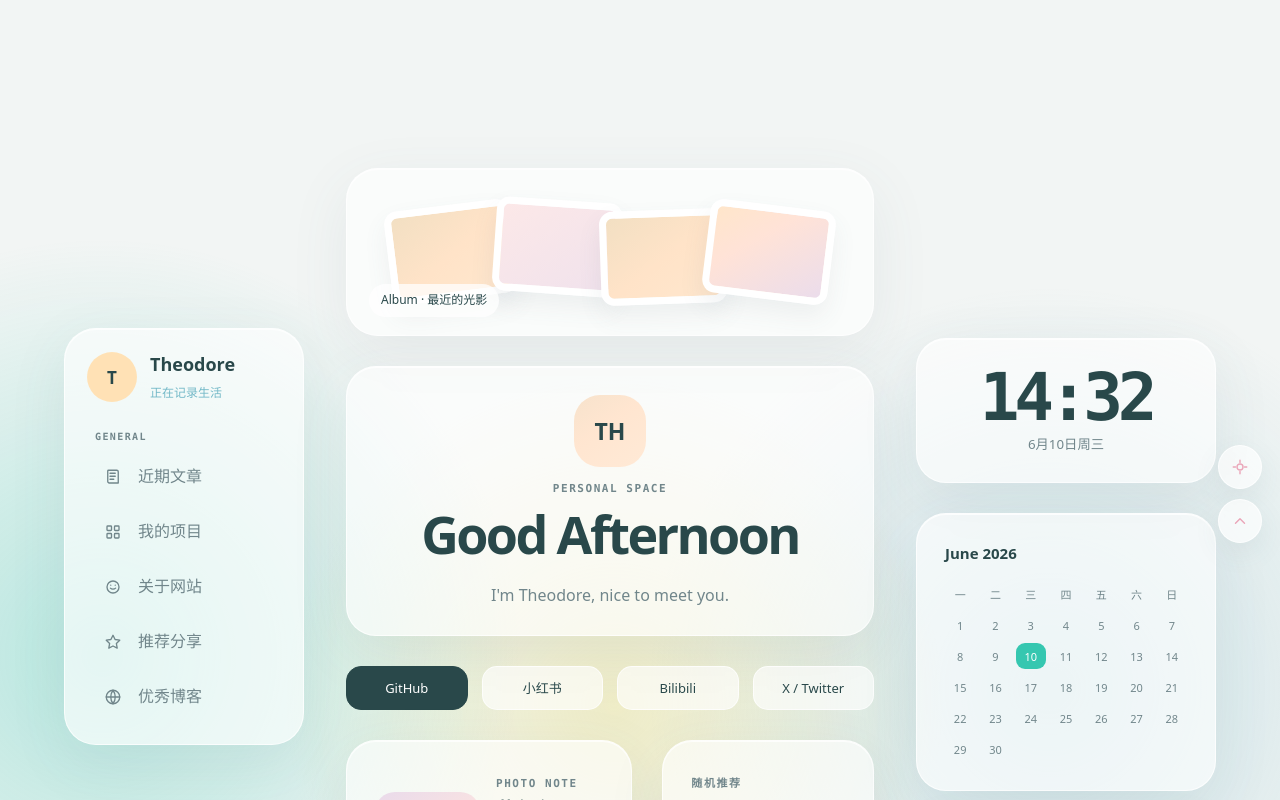
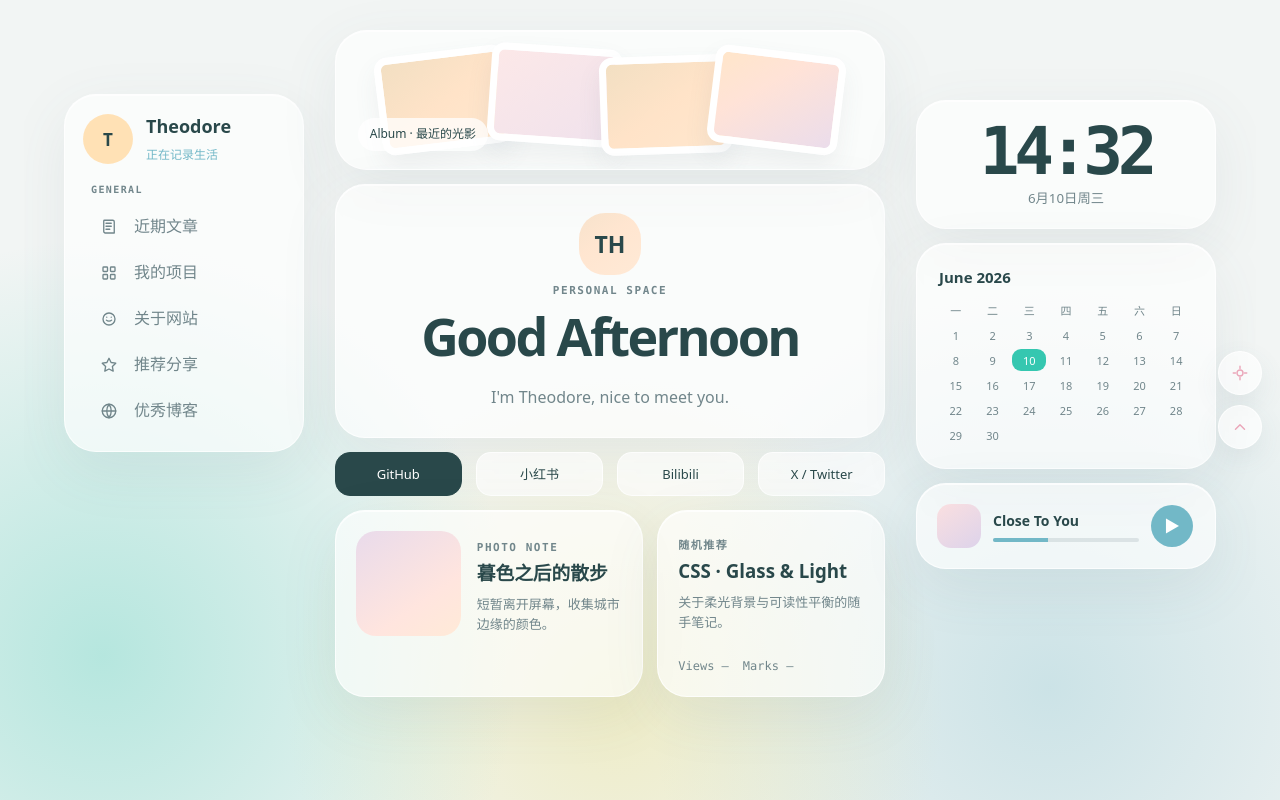
Before and after one commit to Bacchus-wen/personal-dashboard, a Next.js app: page / in a window 1280 px wide. Shown: the top 800 px of the page. Built offline with nearby package versions, Linux system fonts and the light colour scheme.

Commit message:
fix: fit dashboard homepage within desktop viewport

```diff
--- a/src/app/globals.css
+++ b/src/app/globals.css
@@ -198,18 +198,19 @@ p { text-wrap: pretty; }
   width: min(1540px, calc(100% - 48px));
   margin: 0 auto;
   position: relative;
-  top: 80px;
-  padding: clamp(112px, 12vh, 144px) 40px 72px;
-  min-height: 100vh;
+  padding: clamp(52px, 6vh, 72px) 40px clamp(28px, 4vh, 44px);
+  min-height: 100svh;
+  height: 100svh;
   display: grid;
   grid-template-columns: 240px minmax(420px, 1fr) 300px;
-  gap: 42px;
+  gap: clamp(24px, 2.4vw, 42px);
   align-items: start;
+  overflow: hidden;
 }
 .home-side {
   position: sticky;
   top: 64px;
-  margin-top: 136px;
+  margin-top: clamp(86px, 10vh, 112px);
   border-radius: 32px;
   padding: 22px;
 }
@@ -248,7 +249,7 @@ p { text-wrap: pretty; }
   background: color-mix(in oklch, var(--accent) 13%, transparent);
   transform: scale(1.08);
 }
-.home-main { display: grid; gap: 30px; transform: translateY(-24px); }
+.home-main { display: grid; gap: clamp(18px, 2vh, 26px); }
 .album-preview {
   position: relative;
   min-height: 168px;
@@ -309,13 +310,13 @@ p { text-wrap: pretty; }
   border-color: color-mix(in oklch, var(--accent) 58%, var(--fg));
   box-shadow: inset 0 -48px 0 var(--accent), 0 16px 34px color-mix(in oklch, var(--accent) 18%, transparent);
 }
-.home-bottom { display: grid; grid-template-columns: 1.15fr .85fr; gap: 30px; }
+.home-bottom { display: grid; grid-template-columns: 1.15fr .85fr; gap: clamp(18px, 2vw, 30px); }
 .story-row { display: grid; grid-template-columns: 105px 1fr; gap: 16px; align-items: center; }
 .thumb { min-height: 105px; border-radius: 20px; background: linear-gradient(145deg, color-mix(in oklch, var(--accent-2) 36%, var(--surface)), color-mix(in oklch, var(--warm) 35%, var(--surface))); }
 .story h3, .recommend h3 { margin-bottom: 7px; }
 .story p, .recommend p { margin-bottom: 0; color: var(--muted); font-size: 13px; }
 .recommend .metrics { display: flex; gap: 14px; margin-top: 25px; font-size: 12px; color: var(--muted); }
-.home-widgets { display: grid; gap: 30px; margin-top: 146px; }
+.home-widgets { display: grid; gap: clamp(18px, 2vh, 26px); margin-top: clamp(94px, 11vh, 122px); }
 .clock { text-align: center; padding: 26px 20px; }
 .clock-time { font: 700 clamp(44px, 6vw, 66px)/1 var(--font-mono); letter-spacing: -.08em; }
 .clock small { color: var(--muted); }
@@ -427,8 +428,69 @@ p { text-wrap: pretty; }
 .polaroid:nth-child(5) { left: 21%; top: 42%; transform: rotate(9deg); }
 .polaroid:nth-child(6) { left: 51%; top: 46%; transform: rotate(-10deg); }
 
+@media (min-width: 1181px) and (max-height: 850px) {
+  .home-shell {
+    padding-block: 30px 18px;
+  }
+  .home-main {
+    gap: 14px;
+  }
+  .home-side {
+    margin-top: 62px;
+    padding: 18px;
+  }
+  .profile {
+    margin-bottom: 18px;
+  }
+  .side-menu {
+    gap: 2px;
+  }
+  .side-menu a {
+    padding-block: 8px;
+  }
+  .album-preview {
+    min-height: 140px;
+  }
+  .welcome {
+    min-height: 210px;
+  }
+  .welcome-mark {
+    width: 62px;
+    height: 62px;
+    margin-bottom: 10px;
+  }
+  .home-bottom {
+    gap: 14px;
+  }
+  .home-bottom .card {
+    padding: 20px;
+  }
+  .home-widgets {
+    gap: 14px;
+    margin-top: 70px;
+  }
+  .clock {
+    padding-block: 18px;
+  }
+  .calendar {
+    padding: 22px;
+  }
+  .calendar h3 {
+    margin-bottom: 10px;
+  }
+  .calendar-grid {
+    gap: 3px;
+  }
+  .calendar-grid span {
+    min-height: 22px;
+  }
+  .player {
+    padding: 20px;
+  }
+}
+
 @media (max-width: 1180px) {
-  .home-shell { grid-template-columns: 210px 1fr; gap: 24px; padding-inline: 34px; }
+  .home-shell { height: auto; min-height: 100svh; overflow: visible; grid-template-columns: 210px 1fr; gap: 24px; padding-inline: 34px; }
   .home-side { margin-top: 72px; }
   .home-widgets { grid-column: 1 / -1; grid-template-columns: repeat(3, 1fr); margin-top: 0; }
   .content-grid { grid-template-columns: repeat(2, 1fr); }
@@ -438,7 +500,7 @@ p { text-wrap: pretty; }
   .top-nav { max-width: calc(100vw - 92px); overflow-x: auto; scrollbar-width: none; }
   .page-action { right: 12px; top: 22px; padding-inline: 12px; }
   .floating-tools { right: 10px; }
-  .home-shell { width: min(100% - 28px, 680px); top: 0; padding: 22px 0 62px; display: flex; flex-direction: column; }
+  .home-shell { width: min(100% - 28px, 680px); height: auto; min-height: 100svh; padding: 22px 0 62px; display: flex; flex-direction: column; overflow: visible; }
   .home-main { display: contents; transform: none; }
   .welcome { order: 1; width: 100%; }
   .socials { order: 2; width: 100%; }
```
